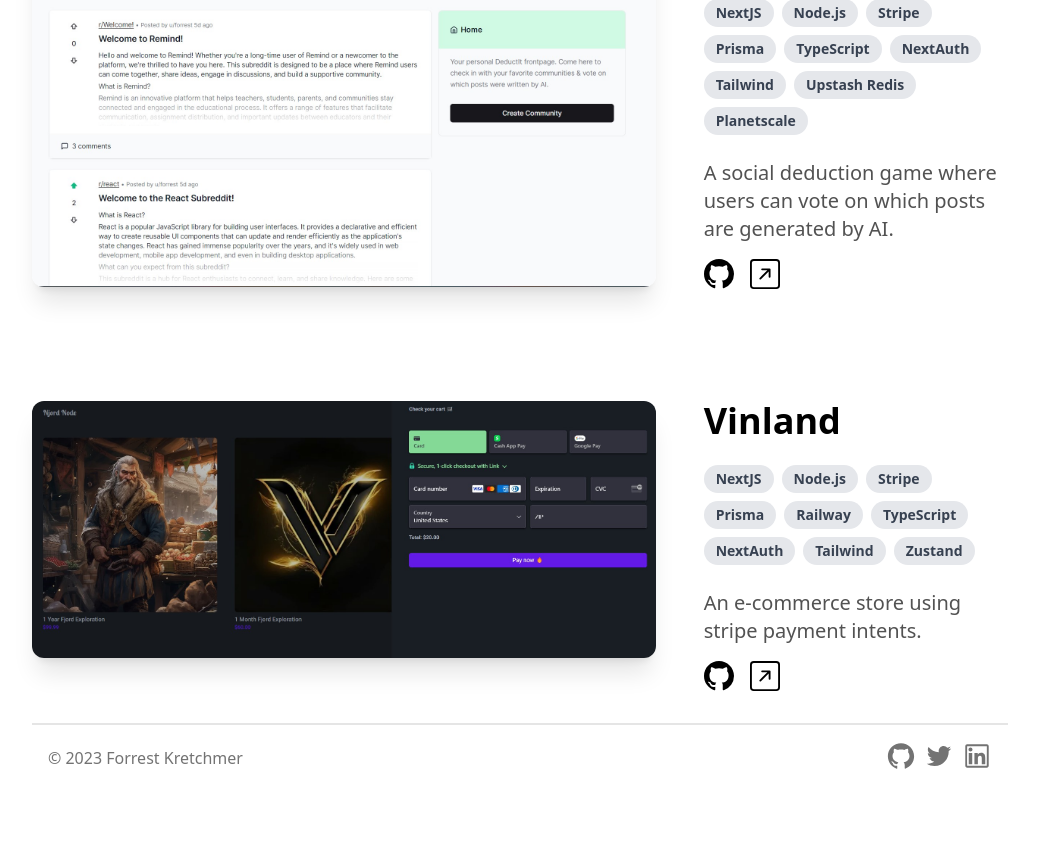
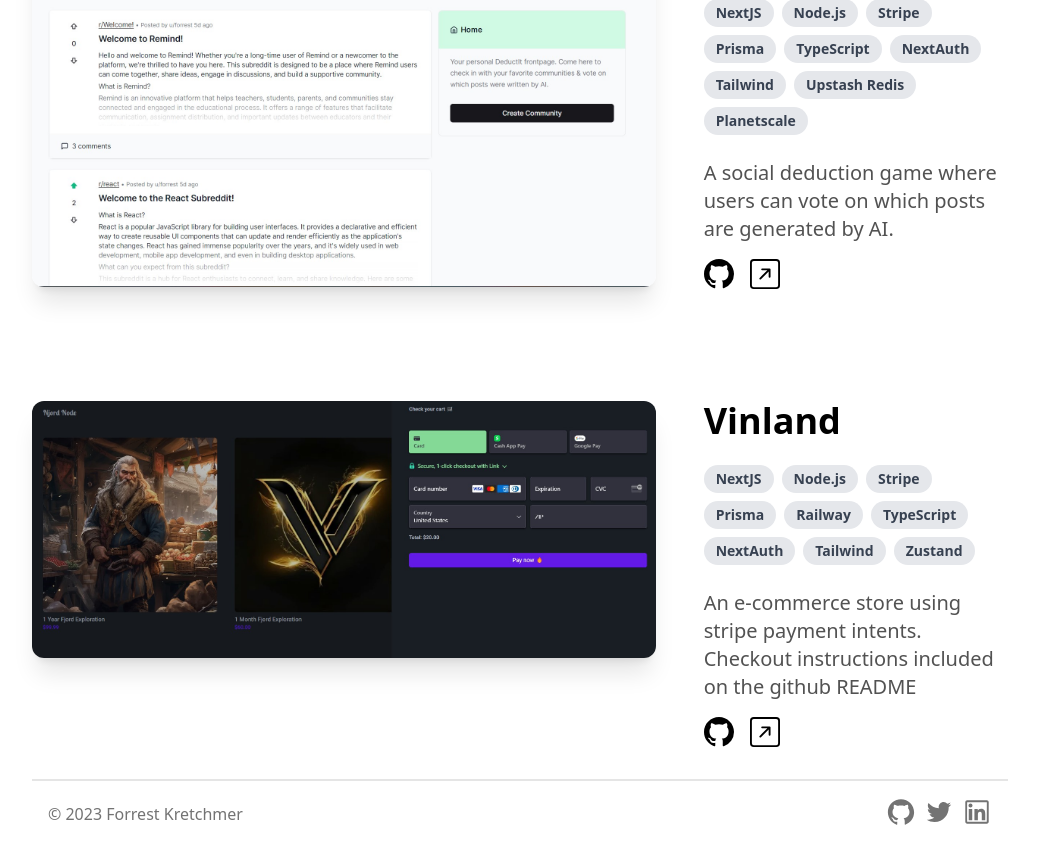
Before and after one commit to 4orrest/personal-portfolio, a Next.js app: page / in a window 1280 px wide. Shown: the part 1873-2720 px from the top of the page, without its empty margins (120-1159 px from the left). Before the commit the page ends 2664 px from the top, so only its background shows below. Built offline with nearby package versions, Linux system fonts and the light colour scheme.

Commit message:
added github links for project. Added checkout instructions

```diff
--- a/components/ProjectsSection.tsx
+++ b/components/ProjectsSection.tsx
@@ -13,7 +13,7 @@ const projects = [
     description:
       "A social deduction game where users can vote on which posts are generated by AI.",
     image: "/DeductIt.jpg",
-    github: "",
+    github: "https://github.com/4orrest/deductIt",
     link: "https://deduct-it.vercel.app/",
     technologies: [
       "NextJS",
@@ -29,9 +29,10 @@ const projects = [
   },
   {
     name: "Vinland",
-    description: "An e-commerce store using stripe payment intents.",
+    description:
+      "An e-commerce store using stripe payment intents. Checkout instructions included on the github README",
     image: "/vinland.jpg",
-    github: "",
+    github: "https://github.com/4orrest/Vinland",
     link: "https://vinland.vercel.app/",
     technologies: [
       "NextJS",
```
